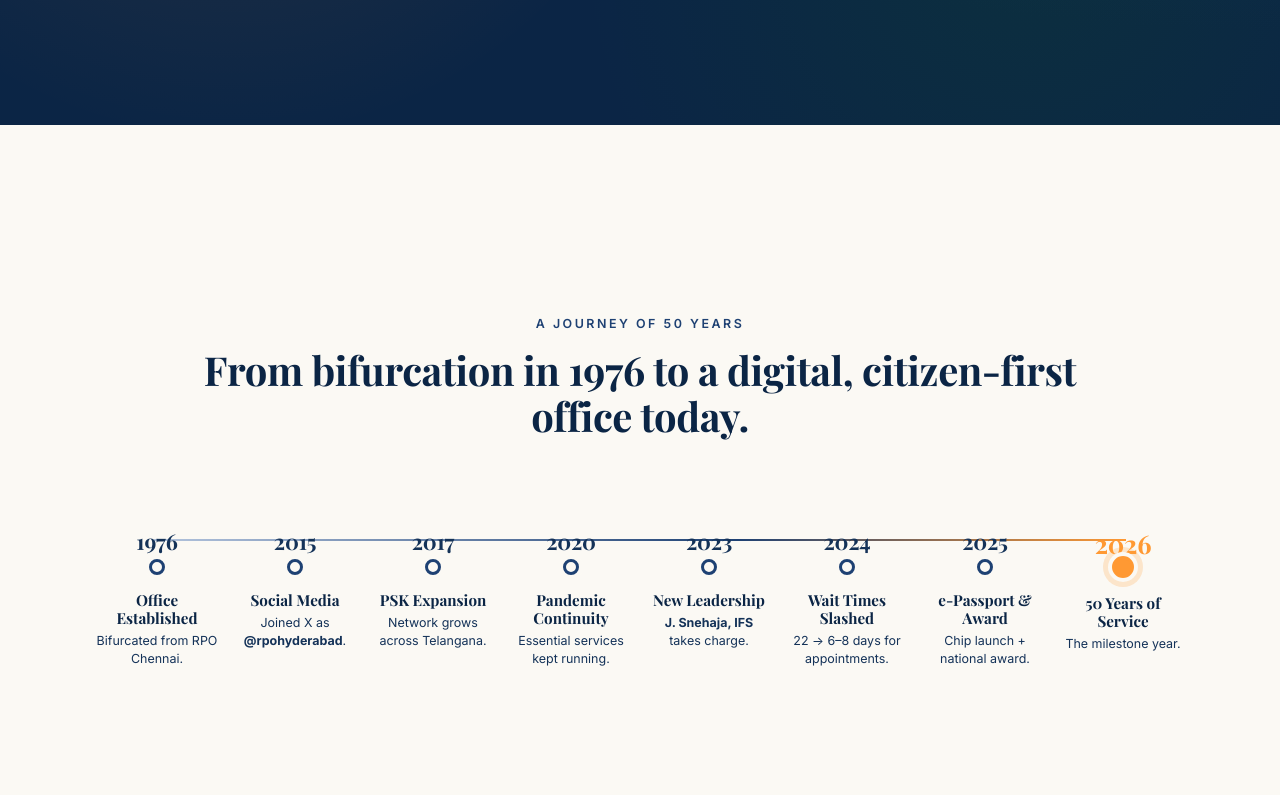
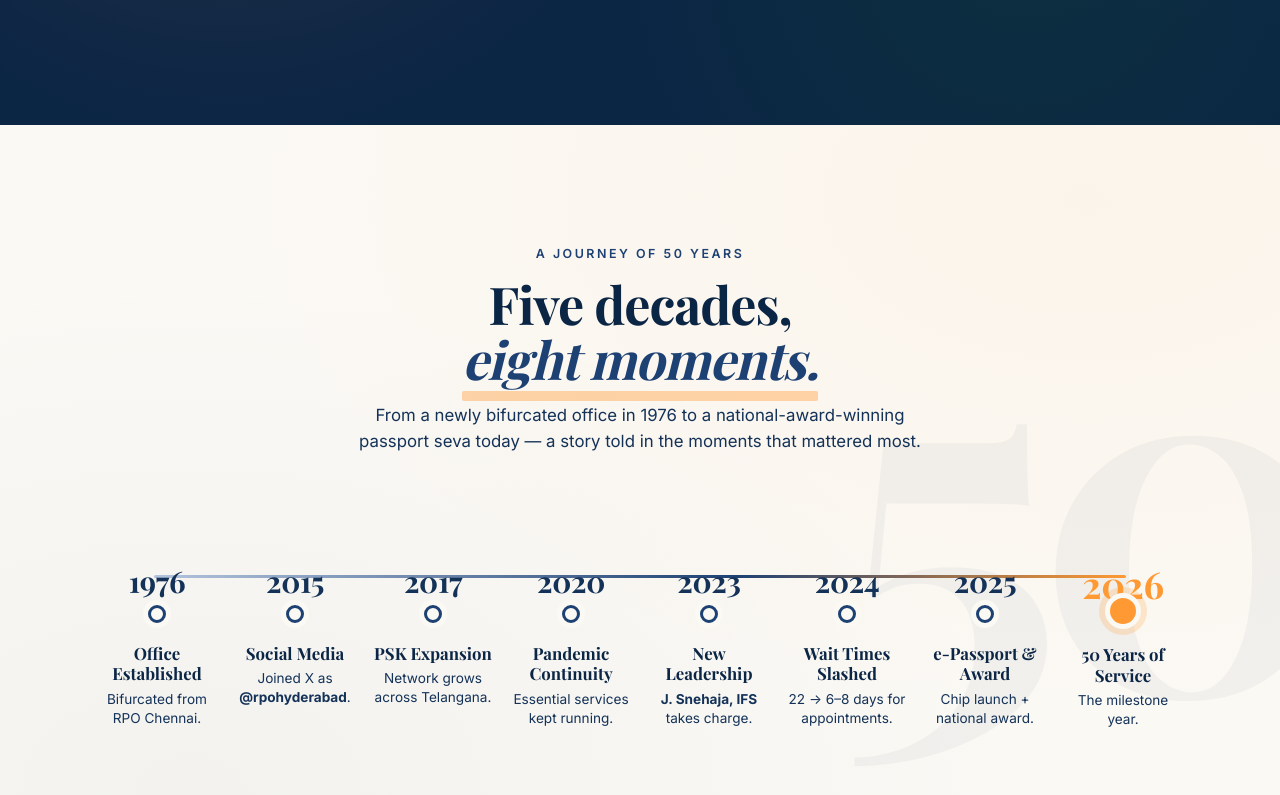
Before and after one commit to sahitkogs/rpo-hyderabad-50-years, a plain HTML site: page index.html in a window 1280 px wide. Shown: the part 565-1360 px from the top of the page. Drawn offline with nearby package versions, Linux system fonts and the light colour scheme.

Commit message:
Redesign History section with editorial weight and watermark
The previous redesign left awkward voids above and below the rail. This
revision fills the available viewport with intent:

- Punchier headline ("Five decades, eight moments.") with italic-saffron
  accent on the second clause; supporting one-line lede.
- Giant decorative "50" watermark in the section background (3.5%
  opacity) anchors the visuals without competing with content.
- Subtle radial-gradient tint adds depth without ornamentation.
- New .rail--big variant: years 1.85rem (2.3rem for the 2026 milestone),
  18px / 26px dots, thicker connecting line, more breathing room.
- Section uses flex column + justify-content: center so header and rail
  balance vertically across the viewport.

Co-Authored-By: Claude Opus 4.7 (1M context) <noreply@anthropic.com>

```diff
--- a/index.html
+++ b/index.html
@@ -147,14 +147,16 @@
     </section>
 
     <!-- ============== SECTION 2 — JOURNEY OF 50 YEARS ============== -->
-    <section id="history" class="section section--fit">
-      <div class="mx-auto max-w-6xl px-4 sm:px-6 w-full">
-        <header class="section-header section-header--center">
+    <section id="history" class="section section--fit section--journey">
+      <span class="journey-watermark" aria-hidden="true">50</span>
+      <div class="mx-auto max-w-6xl px-4 sm:px-6 w-full relative z-10">
+        <header class="journey-header">
           <p class="eyebrow">A Journey of 50 Years</p>
-          <h2 class="section-title">From bifurcation in 1976 to a digital, citizen-first office today.</h2>
+          <h2 class="journey-title">Five decades, <span class="journey-title__accent">eight moments.</span></h2>
+          <p class="journey-lede">From a newly bifurcated office in 1976 to a national-award-winning passport seva today — a story told in the moments that mattered most.</p>
         </header>
 
-        <ol class="rail" aria-label="RPO Hyderabad timeline">
+        <ol class="rail rail--big" aria-label="RPO Hyderabad timeline">
           <li class="rail-node">
             <span class="rail-year">1976</span>
             <span class="rail-dot" aria-hidden="true"></span>
--- a/styles.css
+++ b/styles.css
@@ -204,10 +204,76 @@ a { color: inherit; }
 .section--fit {
   min-height: calc(100vh - 4rem);  /* 4rem = sticky header height */
   display: flex;
-  align-items: center;
+  flex-direction: column;
+  justify-content: center;
   padding: 3rem 0;
 }
 .section-header--center { text-align: center; margin-left: auto; margin-right: auto; }
+
+/* ---------- Journey section (#history) — composes with .section--fit ---------- */
+.section--journey {
+  position: relative;
+  overflow: hidden;
+  background:
+    radial-gradient(ellipse at 85% 10%, rgba(255,153,51,0.05), transparent 55%),
+    radial-gradient(ellipse at 15% 90%, rgba(30,65,115,0.04), transparent 55%),
+    var(--paper);
+}
+
+.journey-watermark {
+  position: absolute;
+  top: 50%; right: -3vw;
+  transform: translateY(-50%);
+  font-family: 'Playfair Display', Georgia, serif;
+  font-weight: 700;
+  font-size: clamp(20rem, 38vw, 36rem);
+  line-height: 0.85;
+  letter-spacing: -0.06em;
+  color: var(--navy-900);
+  opacity: 0.035;
+  pointer-events: none;
+  user-select: none;
+  z-index: 0;
+}
+
+.journey-header {
+  text-align: center;
+  max-width: 64ch;
+  margin: 0 auto clamp(2.5rem, 7vh, 5rem);
+}
+
+.journey-title {
+  font-family: 'Playfair Display', Georgia, serif;
+  font-weight: 700;
+  font-size: clamp(2rem, 4.2vw, 3.25rem);
+  line-height: 1.05;
+  letter-spacing: -0.02em;
+  color: var(--navy-900);
+  margin-bottom: 1rem;
+}
+.journey-title__accent {
+  color: var(--navy-500);
+  font-style: italic;
+  position: relative;
+  white-space: nowrap;
+}
+.journey-title__accent::after {
+  content: "";
+  position: absolute;
+  left: 0; right: 0; bottom: -0.15em;
+  height: 0.18em;
+  background: var(--saffron);
+  border-radius: 2px;
+  opacity: 0.4;
+}
+
+.journey-lede {
+  margin: 0 auto;
+  max-width: 56ch;
+  font-size: 1.05rem;
+  line-height: 1.55;
+  color: var(--navy-700);
+}
 
 /* ---------- Horizontal rail timeline ---------- */
 .rail {
@@ -300,6 +366,45 @@ a { color: inherit; }
   box-shadow: 0 0 0 4px var(--paper), 0 0 0 9px rgba(255,153,51,0.22);
 }
 .rail-node--highlight .rail-title { color: var(--navy-900); }
+
+/* ---------- Rail BIG variant — used on the journey section ---------- */
+.rail--big {
+  padding-top: 3.5rem;
+  padding-bottom: 1rem;
+}
+.rail--big::before {
+  top: calc(3.5rem + 9px);
+  height: 3px;
+  border-radius: 2px;
+}
+.rail--big .rail-year {
+  font-size: 1.85rem;
+}
+.rail--big .rail-dot {
+  width: 18px; height: 18px;
+  margin: 2.4rem auto 1.25rem;
+  border-width: 3px;
+  box-shadow: 0 0 0 5px var(--paper);
+}
+.rail--big .rail-node:hover .rail-dot {
+  transform: scale(1.18);
+  box-shadow: 0 0 0 5px var(--paper), 0 0 0 10px rgba(30,65,115,0.14);
+}
+.rail--big .rail-title {
+  font-size: 1.05rem;
+  margin-bottom: 0.4rem;
+}
+.rail--big .rail-text {
+  font-size: 0.85rem;
+}
+.rail--big .rail-node--highlight .rail-year {
+  font-size: 2.3rem;
+}
+.rail--big .rail-node--highlight .rail-dot {
+  width: 26px; height: 26px;
+  margin-top: 2.0rem;   /* keep dot centred on the line despite larger size */
+  box-shadow: 0 0 0 5px var(--paper), 0 0 0 11px rgba(255,153,51,0.22);
+}
 
 /* ---------- Rail responsive ---------- */
 /* Tablet: 4 columns × 2 rows. The single connecting line is dropped;
```
